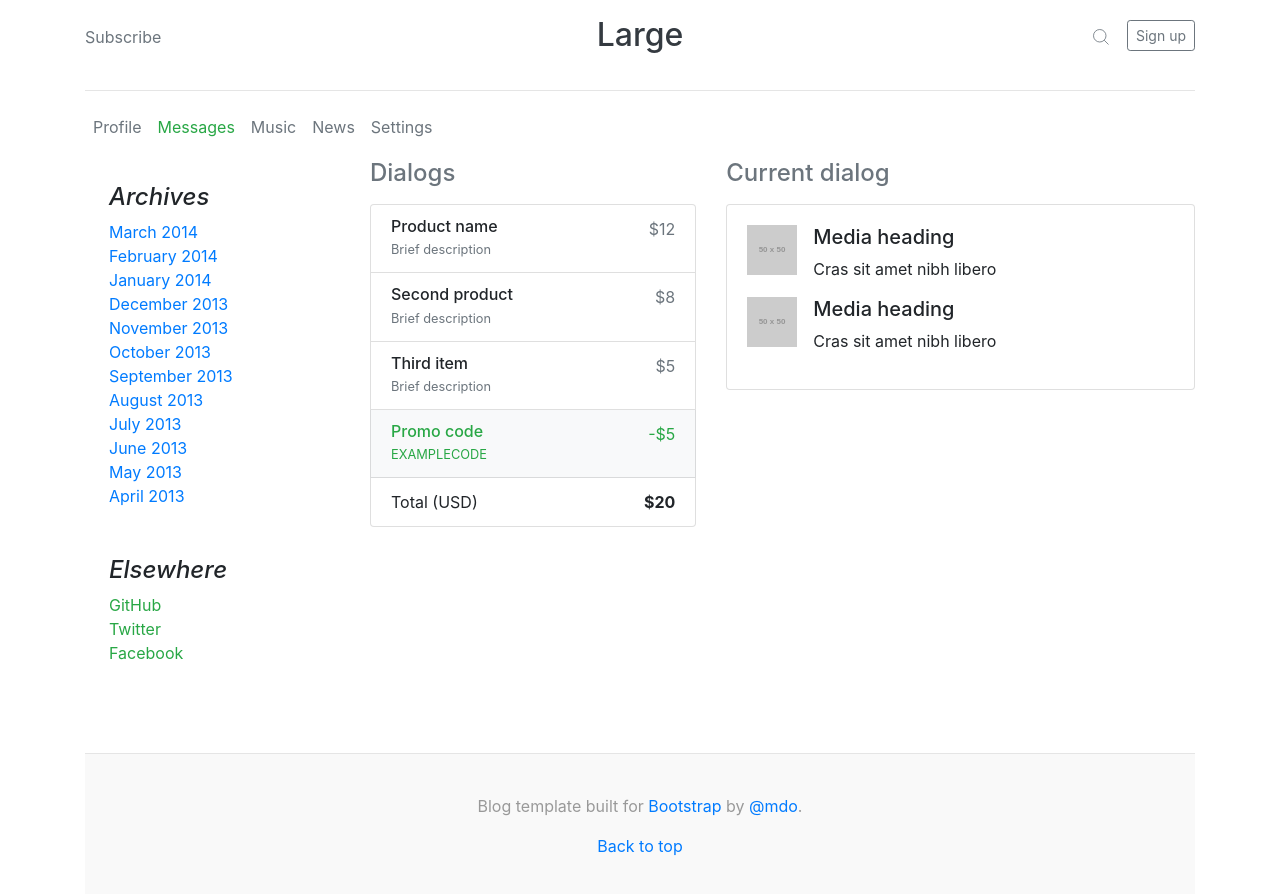
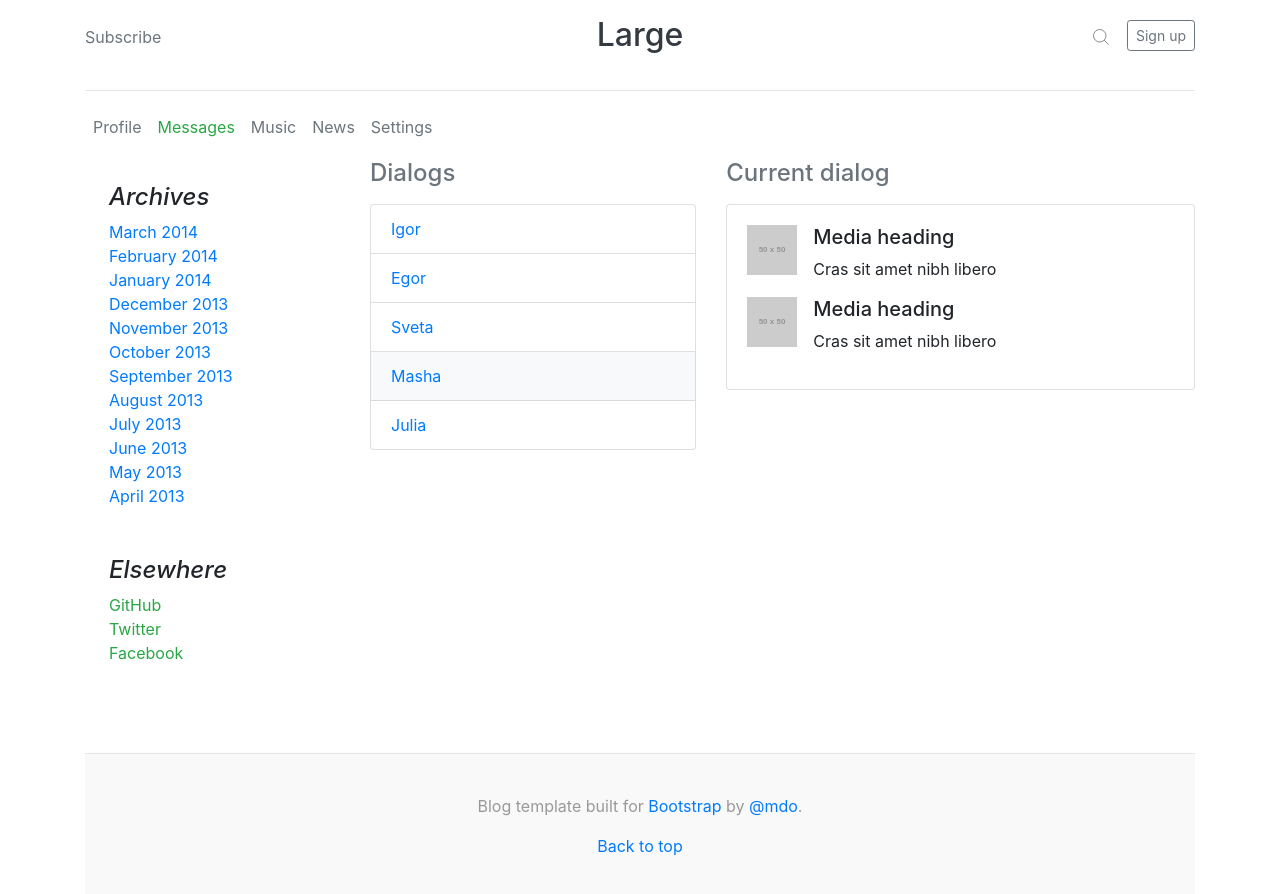
Before and after one commit to AkimovIgor/react-first-app, a React (Create React App) app: page /dialogs in a window 1280 px wide. Shown: the top 894 px of the page. Built offline with nearby package versions, Linux system fonts and the light colour scheme.

Commit message:
22 lesson

```diff
--- a/src/components/Content/Content.js
+++ b/src/components/Content/Content.js
@@ -16,7 +16,7 @@ const Content = () => {
         <Sidebar/>
         {/* Указываем маршруты */}
         <Route path='/profile' component={Profile}/>
-        <Route path='/dialogs' component={Dialogs}/>
+        <Route exact path='/dialogs' component={Dialogs}/>
         <Route path='/music' component={Music}/>
         <Route path='/news' component={News}/>
         <Route path='/settings' component={Settings}/>
--- a/src/components/Content/Dialogs/Dialogs.js
+++ b/src/components/Content/Dialogs/Dialogs.js
@@ -1,4 +1,5 @@
 import React from "react";
+import {NavLink} from "react-router-dom";
 
 const Dialogs = () => {
   return (
@@ -11,35 +12,28 @@ const Dialogs = () => {
           <ul className="list-group mb-3 dialogs">
             <li className="list-group-item d-flex justify-content-between lh-condensed dialogs_item">
               <div>
-                <h6 className="my-0">Product name</h6>
-                <small className="text-muted">Brief description</small>
+                <NavLink to="/dialogs/1" className="my-0">Igor</NavLink>
               </div>
-              <span className="text-muted">$12</span>
             </li>
             <li className="list-group-item d-flex justify-content-between lh-condensed dialogs_item">
               <div>
-                <h6 className="my-0">Second product</h6>
-                <small className="text-muted">Brief description</small>
+                <NavLink to="/dialogs/2" className="my-0">Egor</NavLink>
               </div>
-              <span className="text-muted">$8</span>
             </li>
             <li className="list-group-item d-flex justify-content-between lh-condensed dialogs_item">
               <div>
-                <h6 className="my-0">Third item</h6>
-                <small className="text-muted">Brief description</small>
+                <NavLink to="/dialogs/3" className="my-0">Sveta</NavLink>
               </div>
-              <span className="text-muted">$5</span>
             </li>
             <li className="list-group-item d-flex justify-content-between bg-light dialogs_item">
               <div className="text-success">
-                <h6 className="my-0">Promo code</h6>
-                <small>EXAMPLECODE</small>
+                <NavLink to="/dialogs/4" className="my-0">Masha</NavLink>
               </div>
-              <span className="text-success">-$5</span>
             </li>
             <li className="list-group-item d-flex justify-content-between dialogs_item">
-              <span>Total (USD)</span>
-              <strong>$20</strong>
+              <div className="text-success">
+                <NavLink  to="/dialogs/5" className="my-0">Julia</NavLink>
+              </div>
             </li>
           </ul>
         </div>
```
